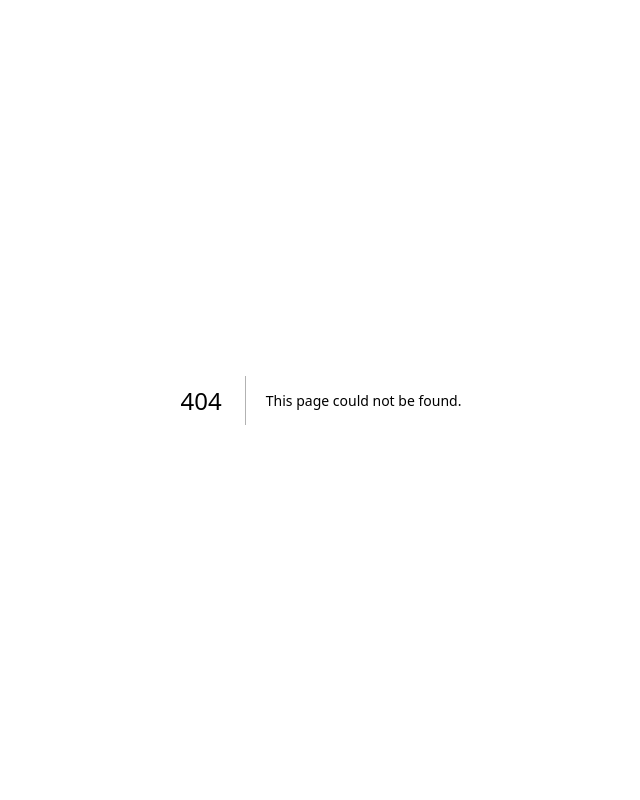
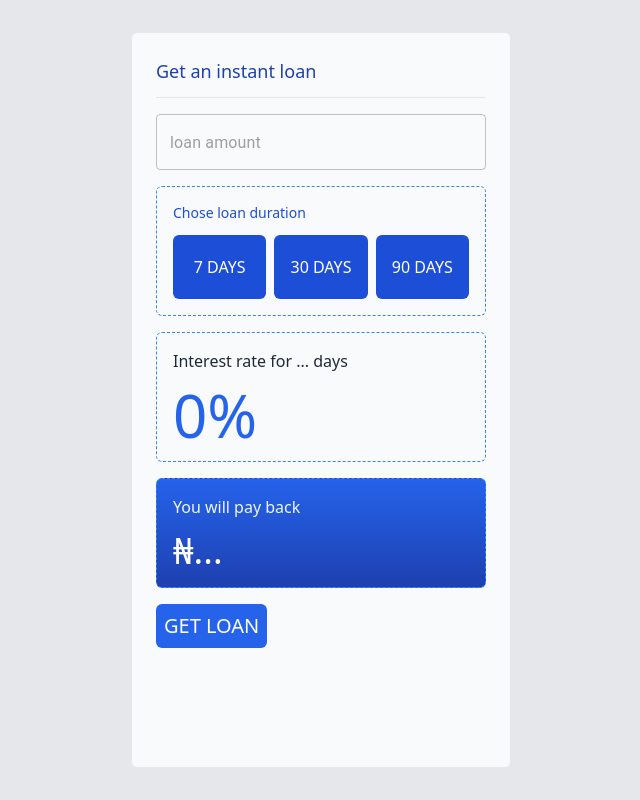
Before and after one commit to Akor131/bills, a Next.js app: page /dashboard/borrow in a window 1280 px wide. Before the commit this address had no page. Shown: the whole page, without its empty margins (319-959 px from the left). Built offline with nearby package versions, Linux system fonts and the light colour scheme.

Commit message:
borrow functionality

```diff
--- /dev/null
+++ b/app/dashboard/borrow/page.js
@@ -0,0 +1,93 @@
+"use client"
+// import React from "react";
+import { useState, useEffect } from "react";
+
+import { TextField } from "@mui/material";
+
+const duration = [
+    {id:"7d", days:7},
+    {id:"30d", days:30},
+    {id:"90d", days:90},
+
+    //or
+    // {id:"30d", days:30, percentage:12},
+    // {id:"90d", days:90, percentage: 9.5},
+];
+
+export default function Borrow() {
+//useState
+    const [clickedRate,setClickedRate] = useState(undefined);
+    const [rate,setRate] = useState(0)
+    const [amount,setAmount] = useState(undefined);
+    const [payback,setPayback] = useState(0)
+
+    // console.log(amount);
+
+    useEffect(() => {
+            if (amount >=1) {
+                const interest = (rate * amount) / 100;
+
+            }
+    })
+
+    return (
+        <main className="min-h-screen flex justify-center py-4 md:py-6 lg:py-8 px-4 md:px-12 lg:px-16 bg-gray-200">
+            <div className="w-full md:w-[380px]  flex flex-col gap-4 border border-gray-200 rounded-md bg-gray-50 p-2 md:p-6">
+                <blockquote className="border-b border-gray-200 pb-3">
+                    <span className="font-thin text-lg text-blue-800">Get an instant loan</span>
+                </blockquote>
+
+                <form>
+                    <div className="flex flex-col gap-1">
+                        <TextField
+                        id="amount"
+                        type="number"
+                        variant="outlined"
+                        placeholder="loan amount"
+                        value={amount}
+                        onChange={(text) => setAmount(Number(text.target.value))}
+                        />
+                    </div>
+
+                </form>
+
+                <div className="border border-dashed border-blue-500 p-4 rounded-md">
+                    <p className="text-blue-700 text-sm mb-3">Chose loan duration</p>
+                    <ul className="grid grid-cols-3 gap-2">
+                        {
+                            duration.map(item=> <li
+                                key= {item.id}
+                                onClick={() => {
+                                    setClickedRate(item.id)
+                                    if (item.days === 7) {
+                                        setRate(15.5)
+                                    }
+                                    else if (item.days === 30) {
+                                        setRate(12)
+                                    } else if (item.days === 90) {
+                                        setRate(9.5)
+                                    }
+                                }}
+                                className= {`h-16 bg-blue-700 flex justify-center items-center text-white text-md uppercase rounded-md`}>{item.days} days</li>)
+                        }
+                    </ul>
+
+                </div>
+
+                <div className="flex flex-col gap-3 border border-dashed border-blue-500 p-4 rounded-md">
+                        <p className="text-gray-800">Interest rate for ... days</p>
+                        <p className="text-6xl text-blue-600">{rate}%</p>
+                </div>
+
+                <div className="flex flex-col gap-3 bg-gradient-to-b from-blue-600 to-blue-800 border border-dashed border-blue-500 p-4 rounded-md">
+                        <p className="text-blue-50">You will pay back</p>
+                        <p className="text-4xl text-white">₦...</p>
+                </div>
+
+                <div>
+                    <button className="p-2 rounded-md bg-blue-600 text-white text-xl uppercase">Get loan</button>
+                </div>
+            </div>
+        </main>
+    )
+}
```
Also changed, not shown: package.json (+5 -2 lines), app/dashboard/history/page.js (added), 1 other file (tests, documents, lock files or other folders).
